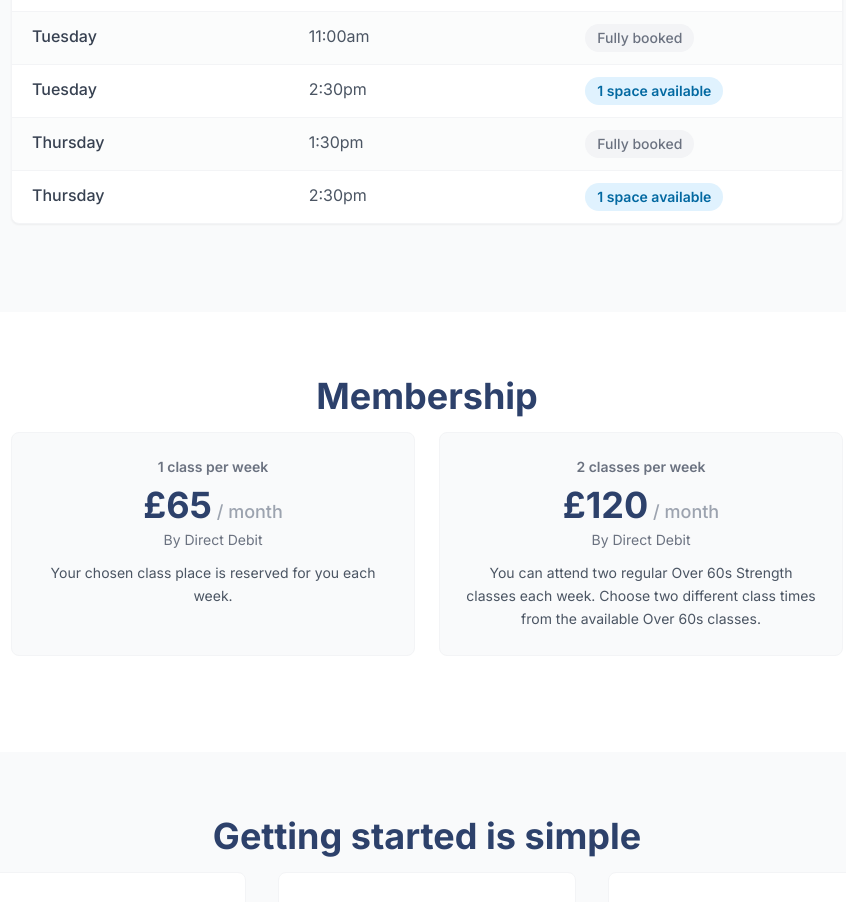
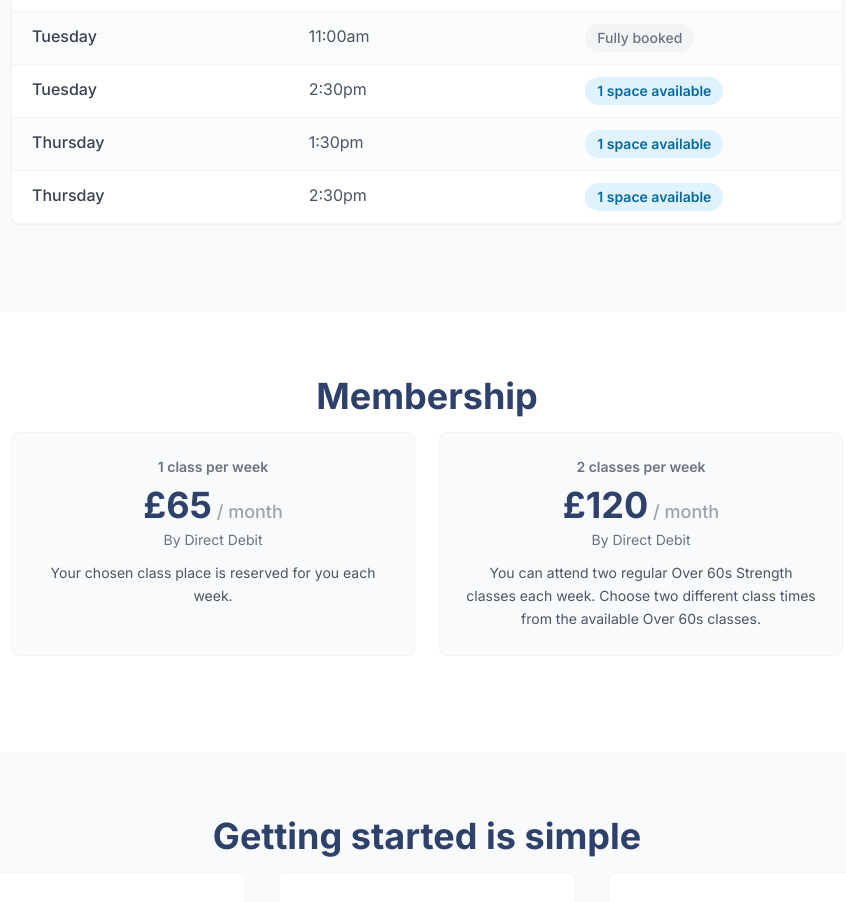
Before and after one commit to CTPhysio/CTPhysio, a React (Vite) app: page /over-60s-strength-classes in a window 1280 px wide. Shown: the part 8268-9170 px from the top of the page, without its empty margins (213-1059 px from the left). Built offline with nearby package versions, Linux system fonts and the light colour scheme.

Commit message:
Update Thursday 1:30pm Over 60s class to one available space

```diff
--- a/src/components/Over60sStrengthClasses.tsx
+++ b/src/components/Over60sStrengthClasses.tsx
@@ -8,7 +8,7 @@ const classSchedule = [
   { day: 'Monday', time: '2:30pm', status: 'available', places: 2 },
   { day: 'Tuesday', time: '11:00am', status: 'full' },
   { day: 'Tuesday', time: '2:30pm', status: 'available', places: 1 },
-  { day: 'Thursday', time: '1:30pm', status: 'full' },
+  { day: 'Thursday', time: '1:30pm', status: 'available', places: 1 },
   { day: 'Thursday', time: '2:30pm', status: 'available', places: 1 },
 ];
 
```
